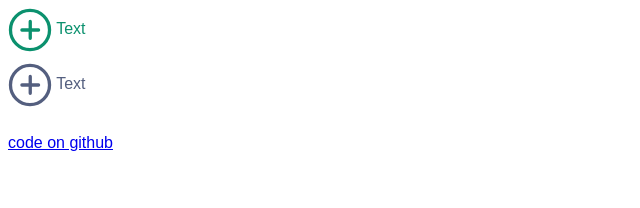
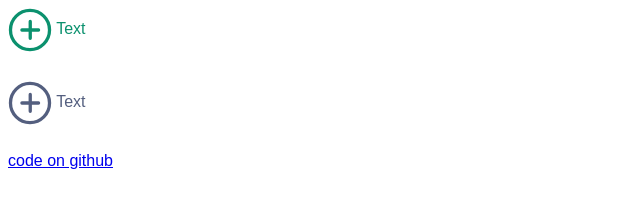
Before and after one commit to getsetbro/svg.using.use, a plain HTML site: page svghover.html in a window 1280 px wide. Shown: the whole page, without its empty margins (0-640 px from the left). Drawn offline with nearby package versions, Linux system fonts and the light colour scheme.

Commit message:
disp block

```diff
--- a/svghover.html
+++ b/svghover.html
@@ -7,6 +7,9 @@
   <title>SVG.using.USE</title>
   <link rel="stylesheet" href="stylesheets/screen.css" />
   <style>
+    div{
+      display: block;
+    }
     div span{
       display:none;
     }
```
